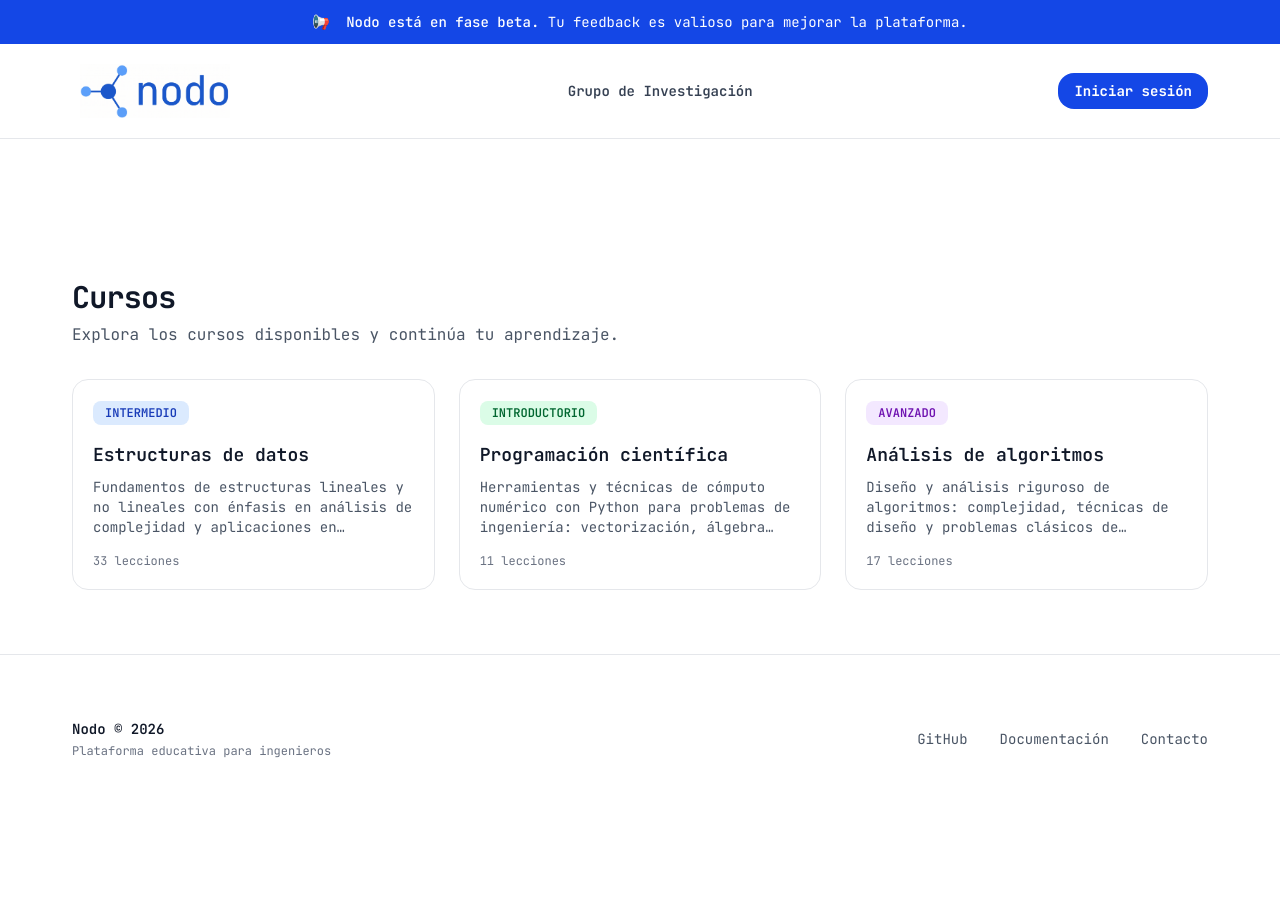
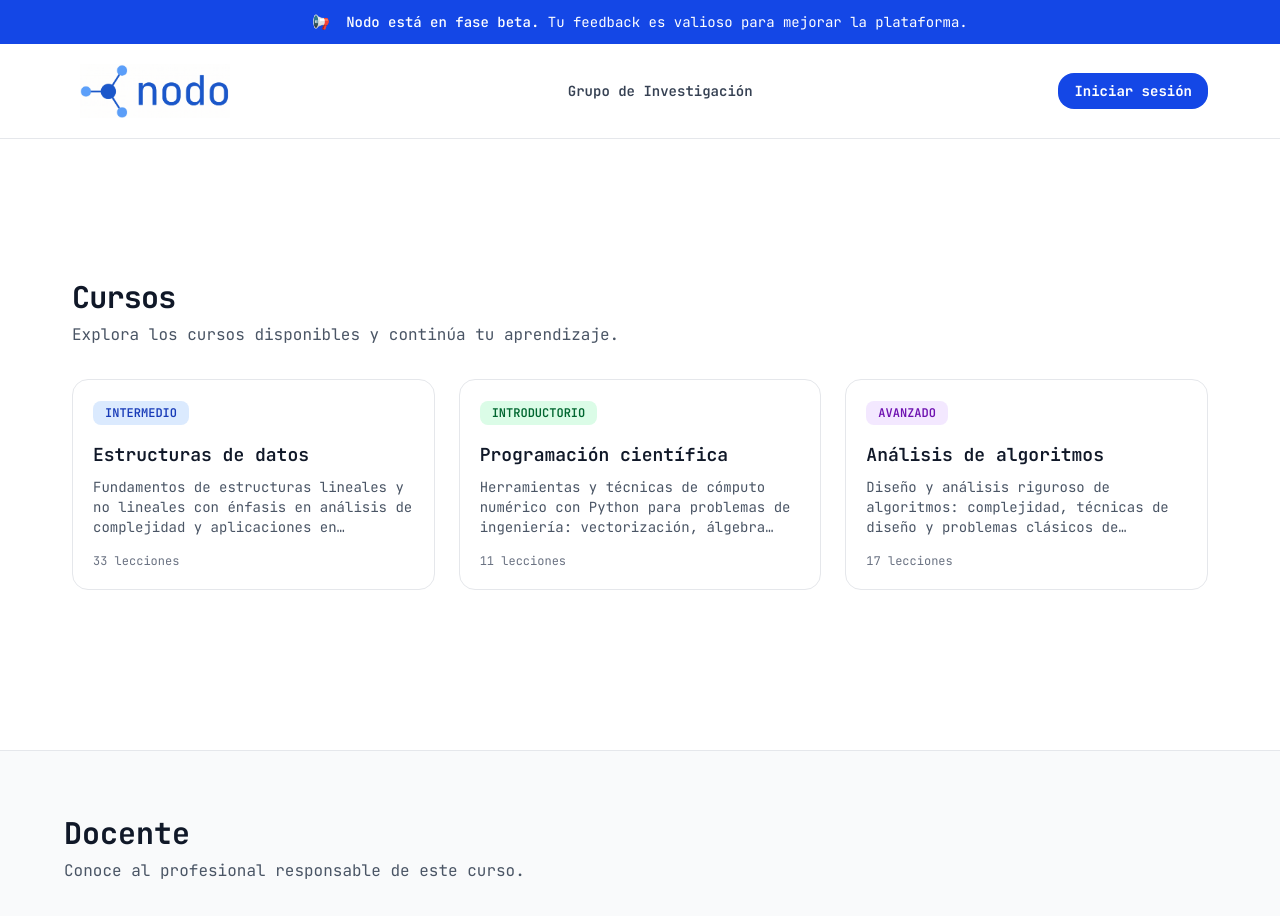
Before and after one commit to santiagoSuarez219/nodo-edu, a Next.js app: page / in a window 1280 px wide. Shown: the top 916 px of the page. Before the commit the page ends 823 px from the top, so only its background shows below. Built offline with nearby package versions, Linux system fonts and the light colour scheme; no server answers.

Commit message:
feat(home): add instructor footer to the landing page
Reuses the InstructorFooter/TRANSVERSAL_INSTRUCTOR pieces from spec-024's
course-presentations work on the home page's course grid.

```diff
--- a/app/page.tsx
+++ b/app/page.tsx
@@ -3,6 +3,8 @@ import { CourseGrid } from "@/components/home";
 import { LandingFooter } from "@/components/landing";
 import { FOOTER_LINKS } from "@/lib/landing";
 import { getAllCourses } from "@/lib/courses";
+import { InstructorFooter } from "@/components/course-presentations/InstructorFooter";
+import { TRANSVERSAL_INSTRUCTOR } from "@/lib/course-presentations/data/transversal";
 
 export const metadata: Metadata = {
   title: "Mis cursos — nodo",
@@ -25,10 +27,14 @@ export default async function Home() {
           </p>
         </div>
 
-        <div className="mt-8">
+        <div className="mt-8 mb-24">
           <CourseGrid courses={courses} />
         </div>
       </div>
+
+
+
+      <InstructorFooter instructor={TRANSVERSAL_INSTRUCTOR} />
 
       <div className="border-t border-gray-200 dark:border-gray-700" />
 
```
